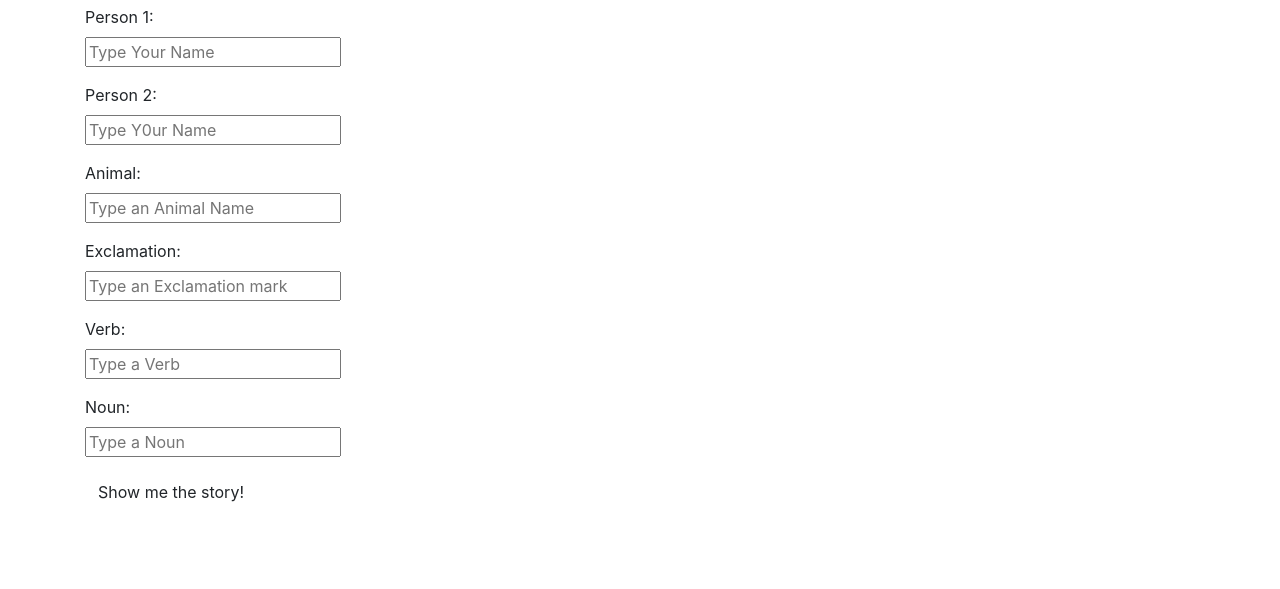
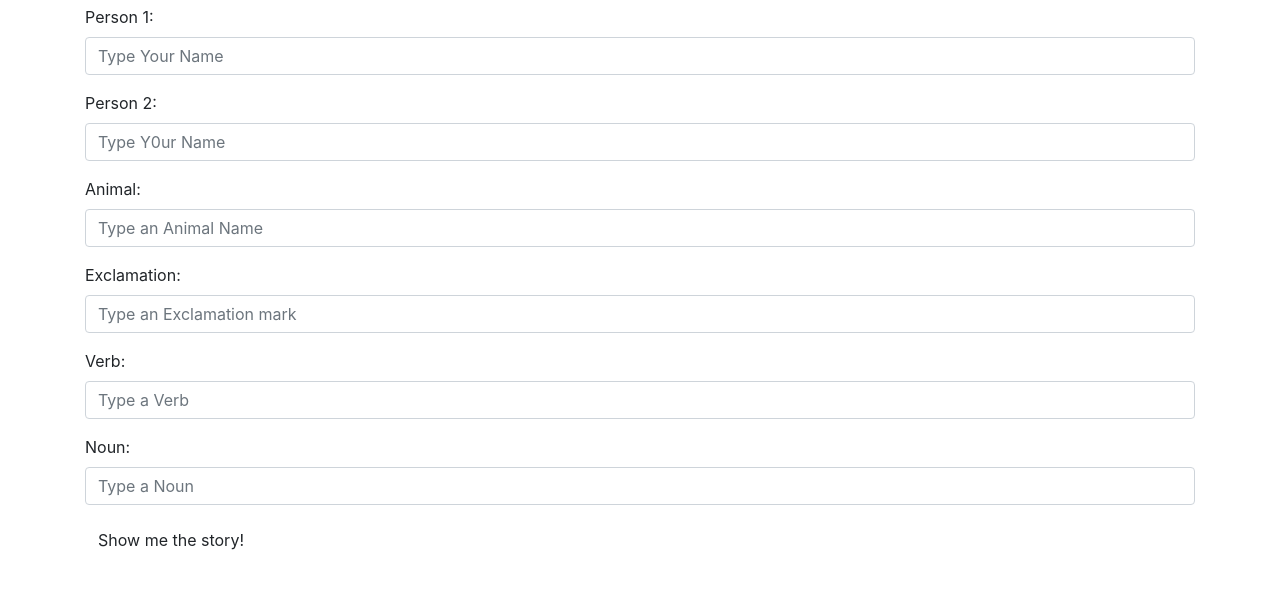
Before and after one commit to folalu101/form, a plain HTML site: page index.html in a window 1280 px wide. Shown: the part 51-640 px from the top of the page. Drawn offline with Linux system fonts and the light colour scheme.

Commit message:
add extra class to form for styling in bootstrap

```diff
--- a/index.html
+++ b/index.html
@@ -16,27 +16,27 @@
         <form id="formOne">
             <div class="form-group">
                 <label for="name">Person 1:</label> <br>
-                <input type="text" id="person1" placeholder="Type Your Name" required>
+                <input type="text" id="person1" class="form-control" placeholder="Type Your Name" required>
             </div>
             <div class="form-group">
                 <label for="name">Person 2:</label> <br>
-                <input type="text" id="person2" placeholder="Type Y0ur Name" required>
+                <input type="text" id="person2" class="form-control" placeholder="Type Y0ur Name" required>
             </div>
             <div class="form-group">
                 <label for="name">Animal:</label> <br>
-                <input type="text" id="animal" placeholder="Type an Animal Name" required>
+                <input type="text" id="animal" class="form-control" placeholder="Type an Animal Name" required>
             </div>
             <div class="form-group">
                 <label for="name">Exclamation:</label> <br>
-                <input type="text" id="exclamation" placeholder="Type an Exclamation mark" required>
+                <input type="text" id="exclamation" class="form-control" placeholder="Type an Exclamation mark" required>
             </div>
             <div class="form-group">
                 <label for="name">Verb:</label> <br>
-                <input type="text" id="verb" placeholder="Type a Verb" required>
+                <input type="text" id="verb" class="form-control" placeholder="Type a Verb" required>
             </div>
             <div class="form-group">
                 <label for="name">Noun:</label> <br>
-                <input type="text" id="noun" placeholder="Type a Noun" required>
+                <input type="text" id="noun" class="form-control" placeholder="Type a Noun" required>
             </div>
             <button type="submit" class="btn">Show me the story!</button>
 
```
